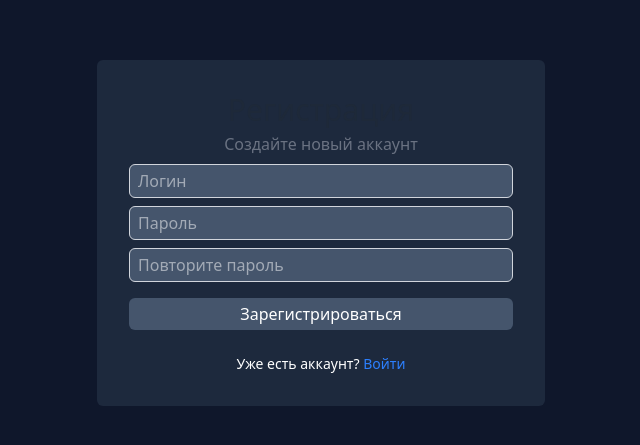
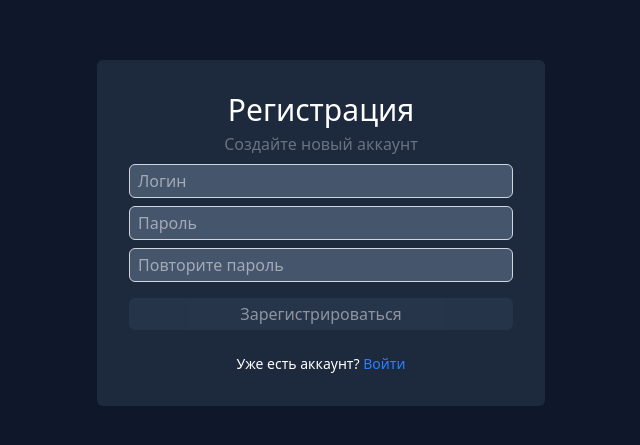
Before and after one commit to nicrozj/task-manager, a Vue app in the folder frontend/: page /registration in a window 1280 px wide. Shown: the part 167-612 px from the top of the page, without its empty margins (319-959 px from the left). Built offline with nearby package versions, Linux system fonts and the light colour scheme; no server answers.

Commit message:
fixes
- fix dev docker-compose
- fix create task modal
- fix isActive UButton
- fix fetchTasks
- fix login and registration pages

```diff
--- a/frontend/src/components/UButton.vue
+++ b/frontend/src/components/UButton.vue
@@ -17,7 +17,7 @@ const buttonClasses = computed(() => [
   "px-2 py-1 rounded-md transition-colors",
   props.isActive
     ? "bg-blue-400 text-white hover:bg-blue-500 dark:bg-slate-600 dark:text-white dark:hover:bg-slate-700"
-    : "bg-neutral-200 text-gray-700 hover:bg-neutral-300 dark:bg-slate-600 dark:hover:bg-slate-700 dark:text-white",
+    : "bg-neutral-200 text-gray-700 dark:bg-slate-700 dark:text-white ",
   props.isDisabled ? "opacity-50 cursor-not-allowed" : "cursor-pointer",
 ]);
 </script>
--- a/frontend/src/components/UInput.vue
+++ b/frontend/src/components/UInput.vue
@@ -20,7 +20,7 @@ const props = withDefaults(
 const inputClasses = computed(() => [
   "w-full px-2 py-1 border rounded-md focus:outline-none transition-all duration-200",
   props.hasError
-    ? "border-red-500 bg-red-50 focus:ring-2 focus:ring-red-200"
+    ? "border-red-500 bg-red-50 dark:bg-slate-600 focus:ring-2 focus:ring-red-200"
     : "border-gray-300 focus:ring-2 focus:ring-blue-200 dark:bg-slate-600 dark:hover:bg-slate-700 dark:text-white",
   props.disabled ? "bg-gray-100 cursor-not-allowed opacity-75" : "bg-white",
   props.inputClass,
--- a/frontend/src/components/tasks/TaskModal.vue
+++ b/frontend/src/components/tasks/TaskModal.vue
@@ -127,6 +127,7 @@ async function onDelete() {
         </div>
         <div class="flex justify-center gap-3">
           <button
+            v-if="localTask.id"
             type="button"
             @click="onDelete()"
             class="p-2 bg-red-400 rounded-md text-white hover:bg-red-500 cursor-pointer flex items-center justify-center"
--- a/frontend/src/composables/useTasks.ts
+++ b/frontend/src/composables/useTasks.ts
@@ -16,7 +16,9 @@ export interface Task {
 export const useTasks = () => {
   async function fetchTasks() {
     const response = await getTasks();
-    tasks.value.push(...response.data);
+    if (response.data) {
+      tasks.value.push(...response.data);
+    }
   }
 
   function updateTaskInList(task: Task) {
--- a/frontend/src/pages/login.vue
+++ b/frontend/src/pages/login.vue
@@ -20,11 +20,23 @@ const isLoading = ref(false);
 const serverError = ref<string | null>(null);
 const isSubmitted = ref(false);
 
-const isUsernameValid = computed(() => loginData.username.length >= 3);
-const isPasswordValid = computed(() => loginData.password.length >= 6);
+const usernameInputError = computed(() => {
+  if (loginData.username.length < 3) {
+    return "Логин должен содержать минимум 3 символа";
+  } else if (loginData.username.length > 16) {
+    return "Логин не должен быть длиннее 16 символов";
+  }
+});
+const passwordInputError = computed(() => {
+  if (loginData.password.length < 6) {
+    return "Пароль должен содержать минимум 6 символов";
+  } else if (loginData.password.length > 16) {
+    return "Пароль не должен быть длиннее 16 символов";
+  }
+});
 
 const isFormValid = computed(
-  () => isUsernameValid.value && isPasswordValid.value
+  () => !usernameInputError.value && !passwordInputError.value
 );
 
 const submitForm = async () => {
@@ -59,17 +71,16 @@ const submitForm = async () => {
         <h1 class="text-3xl text-gray-800 dark:text-white">Вход</h1>
         <p class="text-gray-500 dark:text-slate-400">Войдите в свой аккаунт</p>
       </VStack>
-
       <VStack class="gap-2">
         <VStack class="gap-2">
           <VStack class="gap-1">
             <UInput
               placeholder="Логин"
               v-model="loginData.username"
-              :hasError="isSubmitted && !isUsernameValid"
+              :hasError="isSubmitted && Boolean(usernameInputError)"
             />
             <div
-              v-if="isSubmitted && !isUsernameValid"
+              v-if="isSubmitted && usernameInputError"
               class="text-red-500 text-sm pl-2"
             >
               Логин должен содержать минимум 3 символа
@@ -81,10 +92,10 @@ const submitForm = async () => {
               placeholder="Пароль"
               type="password"
               v-model="loginData.password"
-              :hasError="isSubmitted && !isPasswordValid"
+              :hasError="isSubmitted && Boolean(passwordInputError)"
             />
             <div
-              v-if="isSubmitted && !isPasswordValid"
+              v-if="isSubmitted && passwordInputError"
               class="text-red-500 text-sm pl-2"
             >
               Пароль должен содержать минимум 6 символов
@@ -102,6 +113,7 @@ const submitForm = async () => {
 
         <UButton
           :isActive="isFormValid"
+          :is-disabled="!isFormValid"
           :loading="isLoading"
           @click="submitForm"
           class="mt-2"
--- a/frontend/src/pages/registration.vue
+++ b/frontend/src/pages/registration.vue
@@ -20,7 +20,10 @@ const registrationData = reactive<RegistrationData>({
   repeatPassword: "",
 });
 
+const isLoginTouched = ref(false);
+const isPasswordTouched = ref(false);
 const isRepeatPasswordTouched = ref(false);
+
 const isLoading = ref(false);
 const serverError = ref<string | null>(null);
 const isSubmitted = ref(false);
@@ -29,8 +32,20 @@ const isPasswordMatch = computed(
   () => registrationData.password === registrationData.repeatPassword
 );
 
-const isPasswordValid = computed(() => registrationData.password.length >= 6);
-const isUsernameValid = computed(() => registrationData.username.length >= 3);
+const usernameInputError = computed(() => {
+  if (registrationData.username.length < 3) {
+    return "Логин должен содержать минимум 3 символа";
+  } else if (registrationData.username.length > 16) {
+    return "Логин не должен быть длиннее 16 символов";
+  }
+});
+const passwordInputError = computed(() => {
+  if (registrationData.password.length < 6) {
+    return "Пароль должен содержать минимум 6 символов";
+  } else if (registrationData.password.length > 16) {
+    return "Пароль не должен быть длиннее 16 символов";
+  }
+});
 
 const shouldShowPasswordError = computed(
   () =>
@@ -44,7 +59,10 @@ const shouldShowValidationErrors = computed(
 );
 
 const isFormValid = computed(
-  () => isUsernameValid.value && isPasswordValid.value && isPasswordMatch.value
+  () =>
+    !usernameInputError.value &&
+    !passwordInputError.value &&
+    isPasswordMatch.value
 );
 
 const submitForm = async () => {
@@ -76,20 +94,20 @@ const submitForm = async () => {
       class="gap-2 p-8 w-full max-w-md rounded-md dark:bg-slate-800 dark:text-white"
     >
       <VStack class="gap-1 text-center">
-        <h1 class="text-3xl text-gray-800">Регистрация</h1>
+        <h1 class="text-3xl text-gray-800 dark:text-white">Регистрация</h1>
         <p class="text-gray-500">Создайте новый аккаунт</p>
       </VStack>
-
       <VStack class="gap-2">
         <VStack class="gap-2">
           <VStack class="gap-1">
             <UInput
               placeholder="Логин"
               v-model="registrationData.username"
-              :hasError="shouldShowValidationErrors && !isUsernameValid"
+              @blur="isLoginTouched = true"
+              :hasError="isLoginTouched && Boolean(usernameInputError)"
             />
             <div
-              v-if="shouldShowValidationErrors && !isUsernameValid"
+              v-if="isLoginTouched && Boolean(usernameInputError)"
               class="text-red-500 text-sm pl-2"
             >
               Логин должен содержать минимум 3 символа
@@ -101,10 +119,11 @@ const submitForm = async () => {
               placeholder="Пароль"
               type="password"
               v-model="registrationData.password"
-              :hasError="shouldShowValidationErrors && !isPasswordValid"
+              @blur="isPasswordTouched = true"
+              :hasError="isPasswordTouched && Boolean(passwordInputError)"
             />
             <div
-              v-if="shouldShowValidationErrors && !isPasswordValid"
+              v-if="isPasswordTouched && Boolean(passwordInputError)"
               class="text-red-500 text-sm pl-2"
             >
               Пароль должен содержать минимум 6 символов
@@ -120,7 +139,7 @@ const submitForm = async () => {
               :hasError="shouldShowPasswordError"
             />
             <div
-              v-if="shouldShowPasswordError"
+              v-if="!isPasswordMatch && isRepeatPasswordTouched"
               class="text-red-500 text-sm pl-2"
             >
               Пароли не совпадают!
@@ -137,7 +156,8 @@ const submitForm = async () => {
         </div>
 
         <UButton
-          :isActive="isFormValid"
+          :is-active="isFormValid"
+          :is-disabled="!isFormValid"
           :loading="isLoading"
           @click="submitForm"
           class="mt-2"
```
Also changed, not shown: 1 other file (tests, documents, lock files or other folders).
